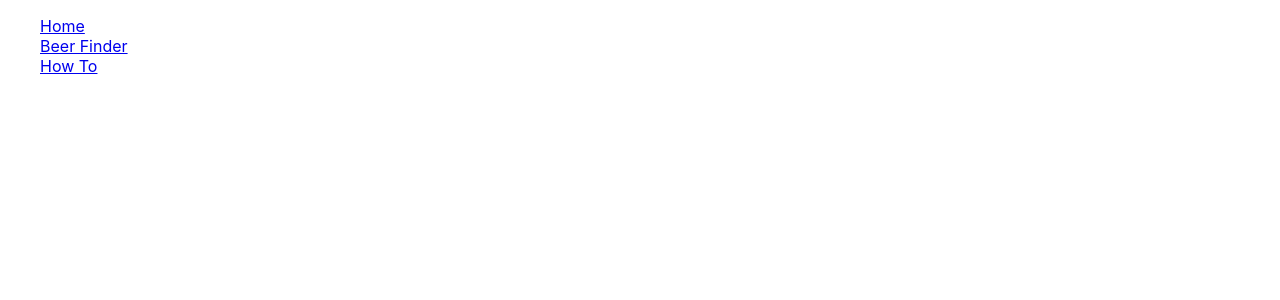
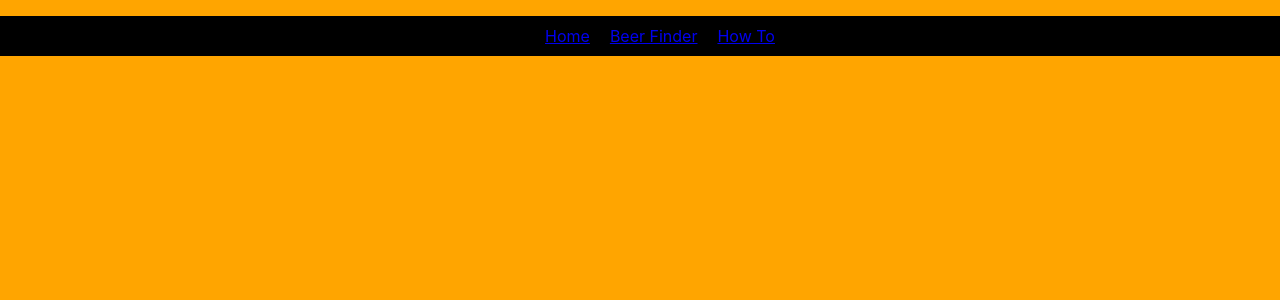
Before and after one commit to DevBara/Beer-Connoisseur, a React (Create React App) app: page / in a window 1280 px wide. Shown: the top 300 px of the page. Built offline with nearby package versions, Linux system fonts and the light colour scheme.

Commit message:
styling to title and subtitle

```diff
--- a/src/App.css
+++ b/src/App.css
@@ -1,12 +1,34 @@
-.App {
+body{
   text-align: center;
+  background-color: orange;
 }
 
 img{
   height: 250px;
   width: auto;
 }
-
+/* NavBar */
 li{
   list-style-type: none;
+  display: inline-block;
+  margin: 10px;
+  text-align: center;
 }
+
+nav{
+  background-color: black;
+}
+
+.nav{
+  color: white;
+
+}
+/* End NavBar */
+
+.title{
+  margin: 0px;
+}
+
+.subtitle{
+  margin: 0px;
+}
```
